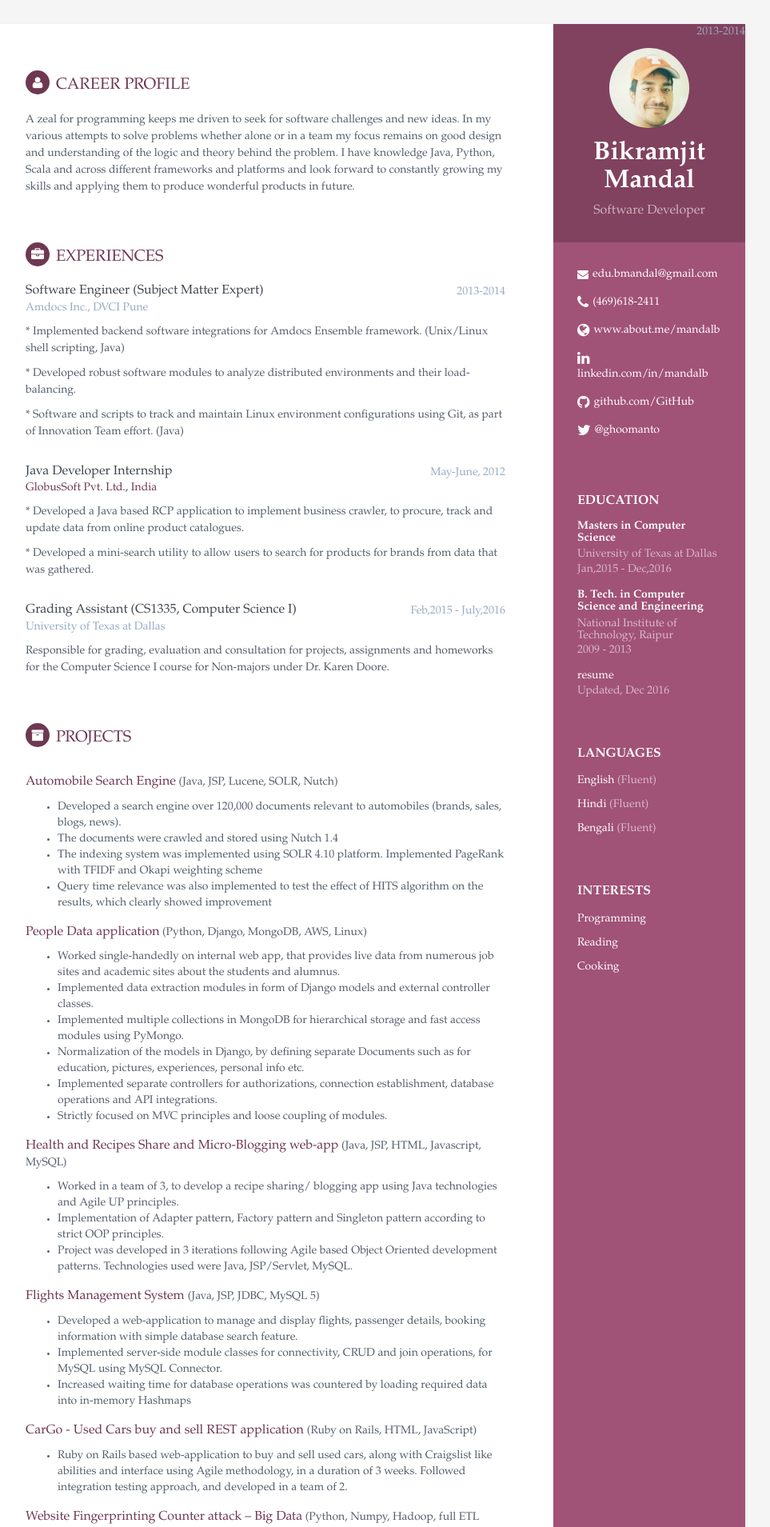
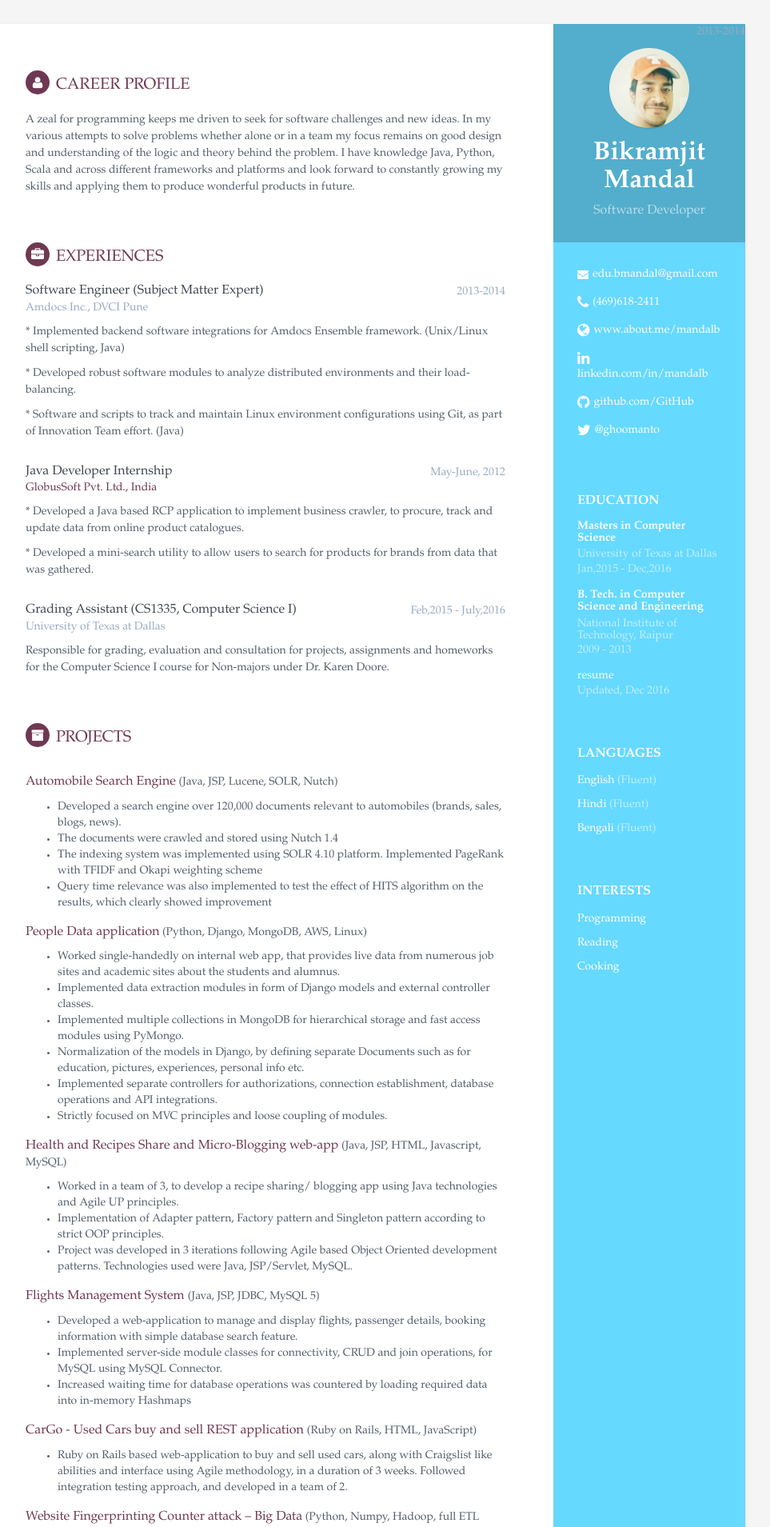
Before and after one commit to bikdroid/bikdroid.github.io, a Jekyll site: the page built from index.html, in a window 1280 px wide. Shown: the top 1909 px of the page at 80% size, without its empty margins (188-1151 px from the left). Built offline with Jekyll 4.4.1, drawn with Linux system fonts in a browser that asks for light colours.

Commit message:
projects updated

```diff
--- a/assets/css/styles-4.css
+++ b/assets/css/styles-4.css
@@ -44,7 +44,8 @@ p {
   line-height: 1.5;
 }
 .wrapper {
-  background: #A15277;
+  /*background: #A15277;*/
+  background: #66d9ff;
   max-width: 960px;
   margin: 0 auto;
   position: relative;
@@ -53,7 +54,8 @@ p {
   box-shadow: 0px 2px 4px rgba(0, 0, 0, 0.1);
 }
 .sidebar-wrapper {
-  background: #A15277;
+  /*background: #A15277;*/
+  background: #66d9ff;
   position: absolute;
   right: 0;
   width: 240px;
```
